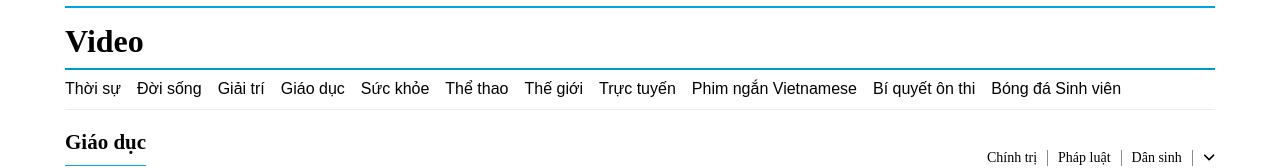
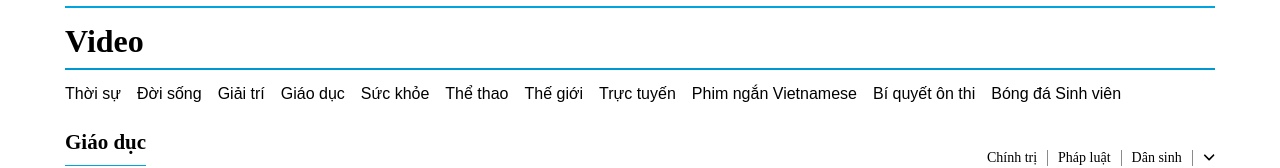
Before and after one commit to nhuttan12/LTFE-Nhom17, a React (Create React App) app in the folder thanhnien/: page /video in a window 1280 px wide. Shown: the part 350-518 px from the top of the page. Built offline with nearby package versions, Linux system fonts and the light colour scheme; a web font is replaced by a local one.

Commit message:
css nav catelogy

```diff
--- a/thanhnien/src/Components/Category/CategoryNavagation/CategoryNavigation.css
+++ b/thanhnien/src/Components/Category/CategoryNavagation/CategoryNavigation.css
@@ -17,9 +17,8 @@
   font-size: 2rem;
 }
 .category-nav-bar .category-nav-container .category-nav-flex {
-  padding-top: 0.6rem;
+  padding-top: 15px;
   height: 2.5rem;
-  border-bottom: 1.5px solid #ebebeb;
 }
 .category-nav-bar .category-nav-container .category-nav-flex ul {
   padding-left: 0px;
--- a/thanhnien/src/Components/Category/CategoryNavagation/CategoryNavigation.scss
+++ b/thanhnien/src/Components/Category/CategoryNavagation/CategoryNavigation.scss
@@ -16,9 +16,8 @@
             }
         }
         .category-nav-flex{
-            padding-top: .6rem;
+            padding-top: 15px;
             height: 2.5rem;
-            border-bottom: 1.5px solid #ebebeb;
             ul{
                 padding-left: 0px;
                 list-style: none;
```
Also changed, not shown: 1 other file (tests, documents, lock files or other folders).
